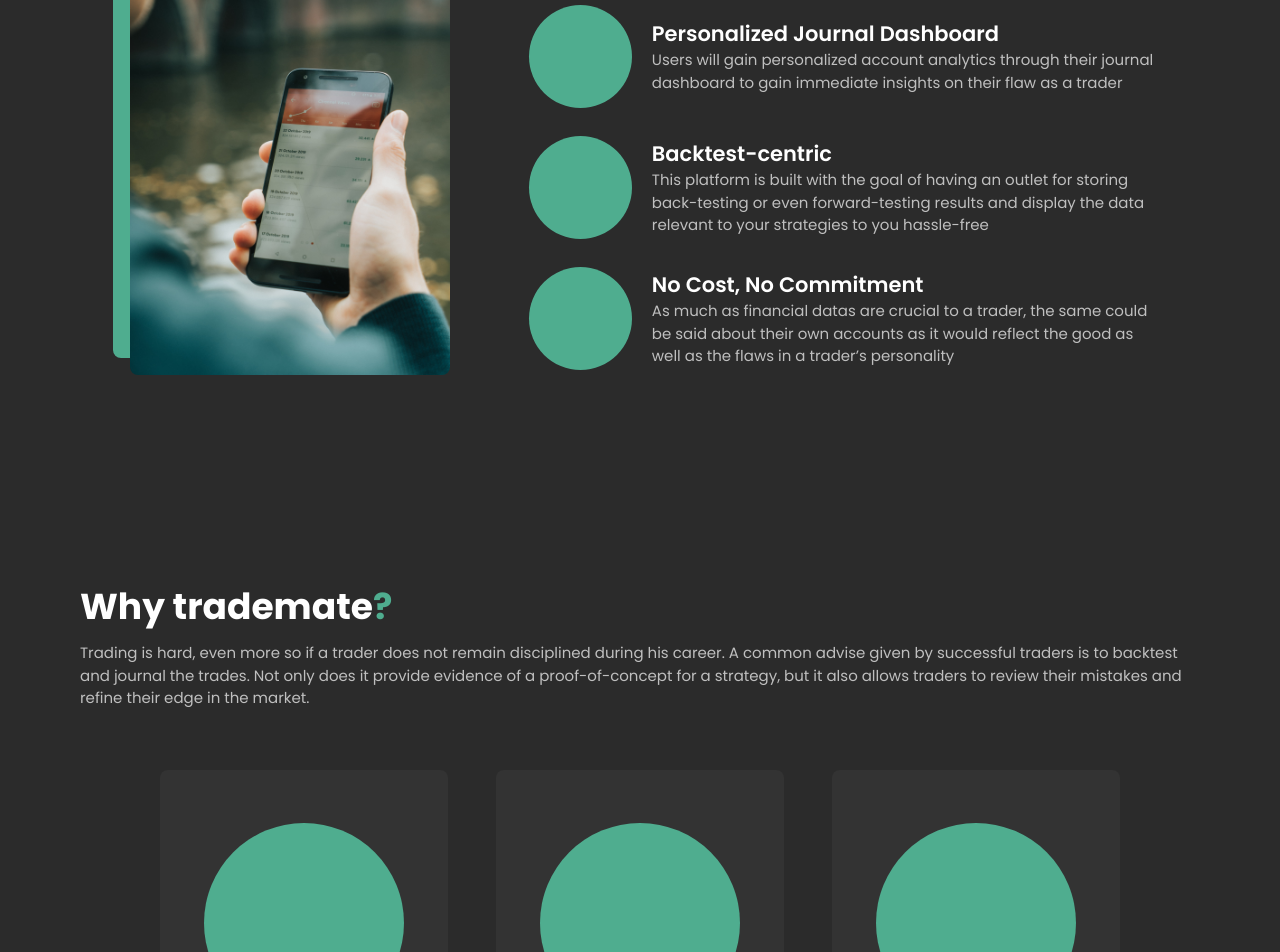
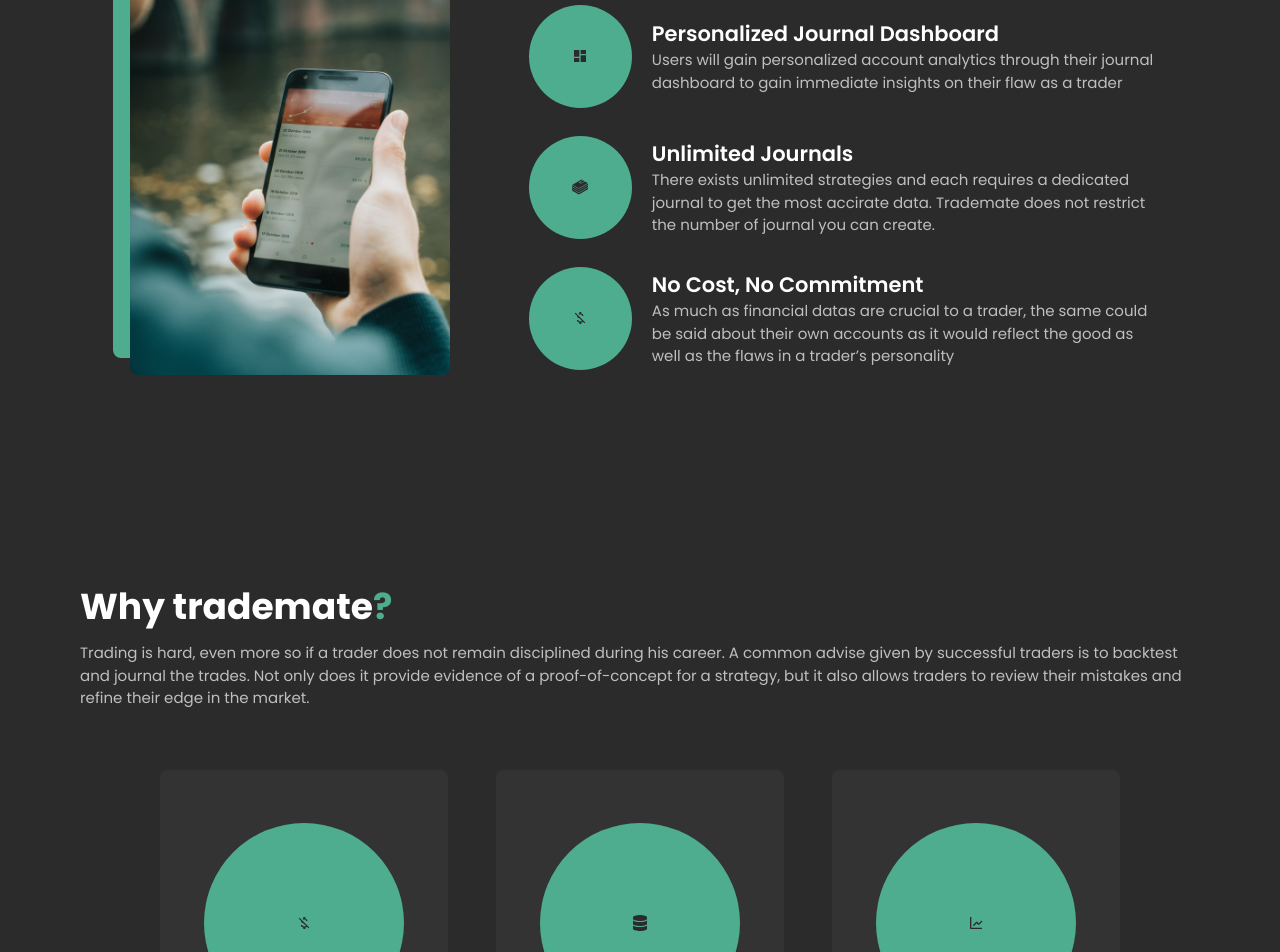
Before and after one commit to teoyi/trademate, a React (Vite) app in the folder client/: page / in a window 1280 px wide. Shown: the part 1140-2092 px from the top of the page. Built offline with nearby package versions, Linux system fonts and the light colour scheme.

Commit message:
added icons to empty circles

```diff
--- a/client/src/components/Home/comp/Features.tsx
+++ b/client/src/components/Home/comp/Features.tsx
@@ -1,6 +1,8 @@
 
 import feature from "../../../assets/feature-2.jpg"
-
+import { RiDashboardFill } from "react-icons/ri";
+import { SiBookstack } from "react-icons/si";
+import { MdMoneyOff } from "react-icons/md";
 const Features = () => {
   return (
     <section className="h-screen flex flex-row justify-center w-full items-center xl:mt-20 2xl:mt-0 xl:px-10">
@@ -14,7 +16,9 @@
         <h1 className="text-accent font-bold mb-10 text-[36px]">Features</h1>
         <div className="mb-7 flex flex-row w-full items-center">
           <div className="w-1/6 flex justify-center items-center">
-            <div className="h-[103px] w-[103px] bg-accent rounded-[50%]"></div>
+            <div className="h-[103px] w-[103px] bg-accent rounded-[50%] flex justify-center items-center">
+                <i className="text-base text-[50px]"><RiDashboardFill /></i>
+            </div>
           </div>
           <div className="w-5/6 ml-5 max-w-[550px]">
             <h3 className="font-semibold xl:text-[21px] 2xl:text-[24px]">Personalized Journal Dashboard</h3>
@@ -23,16 +27,20 @@
         </div>
         <div className="mb-7 flex flex-row w-full items-center">
           <div className="w-1/6 flex justify-center items-center">
-            <div className="h-[103px] w-[103px] bg-accent rounded-[50%]"></div>
+            <div className="h-[103px] w-[103px] bg-accent rounded-[50%] flex justify-center items-center">
+              <i className="text-base text-[50px]"><SiBookstack /></i>
+            </div>
           </div>
           <div className="w-5/6 ml-5 max-w-[550px]">
-            <h3 className="font-semibold xl:text-[21px] 2xl:text-[24px]">Backtest-centric</h3>
-            <p className="xl:text-[15px] 2xl:text-[16px] text-secondary-text">This platform is built with the goal of having an outlet for storing back-testing or even forward-testing results and display the data relevant to your strategies to you hassle-free</p>
+            <h3 className="font-semibold xl:text-[21px] 2xl:text-[24px]">Unlimited Journals</h3>
+            <p className="xl:text-[15px] 2xl:text-[16px] text-secondary-text">There exists unlimited strategies and each requires a dedicated journal to get the most accirate data. Trademate does not restrict the number of journal you can create.</p>
           </div>
         </div>
         <div className="flex flex-row w-full items-center">
           <div className="w-1/6 flex justify-center items-center">
-            <div className="h-[103px] w-[103px] bg-accent rounded-[50%]"></div>
+            <div className="h-[103px] w-[103px] bg-accent rounded-[50%] flex justify-center items-center">
+              <i className="text-base text-[50px]"><MdMoneyOff /></i>
+            </div>
           </div>
           <div className="w-5/6 ml-5 max-w-[550px]">
             <h3 className="font-semibold xl:text-[21px] 2xl:text-[24px]">No Cost, No Commitment</h3>
--- a/client/src/components/Home/comp/Reason.tsx
+++ b/client/src/components/Home/comp/Reason.tsx
@@ -1,4 +1,7 @@
 import React from 'react'
+import { MdMoneyOff } from "react-icons/md";
+import { FaDatabase } from "react-icons/fa";
+import { BiLineChart } from "react-icons/bi";
 
 const Reason = () => {
   return (
@@ -13,7 +16,9 @@
       <div className='h-full w-full mt-5 flex flex-row justify-center items-center'>
         <div className='w-72 h-96 bg-secondary-base mx-6 rounded-lg transition ease-in-out duration-300 hover:scale-105'>
           <div className="w-full flex justify-center items-center h-4/5 mb-6">
-            <div className="h-[200px] w-[200px] bg-accent rounded-[50%]"></div>
+            <div className="h-[200px] w-[200px] bg-accent rounded-[50%] flex justify-center items-center">
+              <i className='text-base text-[100px]'><MdMoneyOff /></i>
+            </div>
           </div>
           <div className='h-1/5 flex flex-col justify-start items-center'>
             <h1 className='font-semibold text-primary-text text-center text-[24px] mb-2 -mt-5'>No Cost to Start</h1>
@@ -24,7 +29,9 @@
         </div>
         <div className='w-72 h-96 bg-secondary-base mx-6 rounded-lg transition ease-in-out duration-300 hover:scale-105'>
           <div className="w-full flex justify-center items-center h-4/5 mb-6">
-            <div className="h-[200px] w-[200px] bg-accent rounded-[50%]"></div>
+            <div className="h-[200px] w-[200px] bg-accent rounded-[50%] flex justify-center items-center">
+              <i className='text-base text-[100px]'><FaDatabase /></i>
+            </div>
           </div>
           <div className='h-1/5 flex flex-col justify-start items-center'>
             <h1 className='font-semibold text-primary-text text-center text-[24px] mb-2 -mt-5'>Backtest-centric</h1>
@@ -35,7 +42,9 @@
         </div>
         <div className='w-72 h-96 bg-secondary-base mx-6 rounded-lg transition ease-in-out duration-300 hover:scale-105'>
           <div className="w-full flex justify-center items-center h-4/5 mb-6">
-            <div className="h-[200px] w-[200px] bg-accent rounded-[50%]"></div>
+            <div className="h-[200px] w-[200px] bg-accent rounded-[50%] flex justify-center items-center">
+              <i className='text-base text-[100px]'><BiLineChart /></i>
+            </div>
           </div>
           <div className='h-1/5 flex flex-col justify-start items-center'>
             <h1 className='font-semibold text-primary-text text-center text-[24px] mb-2 -mt-5'>Track Your Progress</h1>
```
